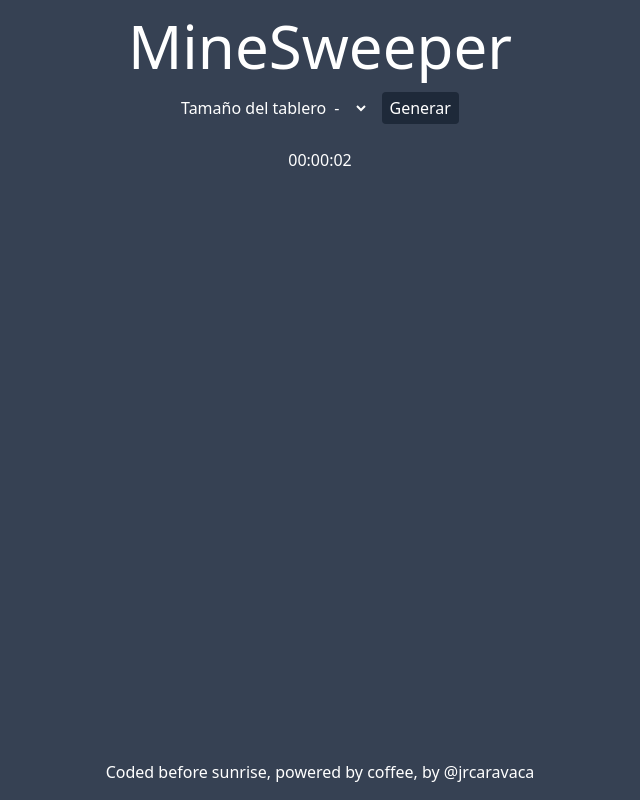
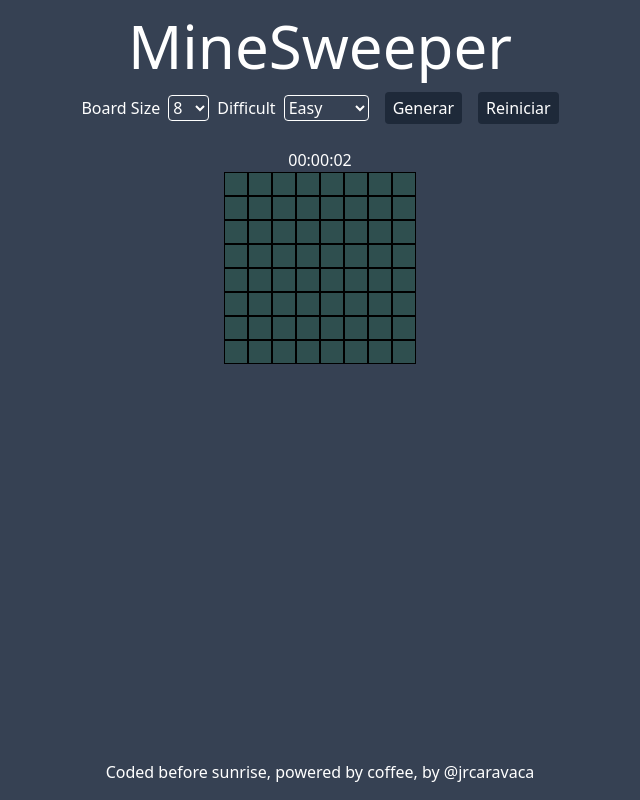
Before and after one commit to jrcaravaca/minesweeper, a website built with Vite: page index.html in a window 1280 px wide. Both pictures are taken after a click on the button "Generar". Shown: the whole page, without its empty margins (320-960 px from the left). Built offline with nearby package versions, Linux system fonts and the light colour scheme.

Commit message:
add restart button and restart whithout reload location

```diff
--- a/index.html
+++ b/index.html
@@ -14,15 +14,23 @@
       </header>
 
       <main class="flex flex-col items-center justify-center">
-        <form action="#">
-          <label for="board-size">Tamaño del tablero</label>
-          <select name="board-size" id="board-size" class="bg-gray-700">
-            <option value="-">-</option>
+        <form action="#" class="flex items-center justify-center gap-2">
+          <label for="board-size">Board Size</label>
+          <select name="board-size" id="board-size" class="bg-gray-700 border rounded">
+            <!-- <option value="-">-</option> -->
             <option value="8">8</option>
             <option value="16">16</option>
             <option value="32">32</option>
           </select>
-          <button class="cursor-pointer bg-gray-800 text-white px-2 py-1 rounded ml-2">Generar</button>
+          <label for="difficult">Difficult</label>
+          <select name="difficult" id="difficult" class="bg-gray-700 border rounded">
+            <!-- <option value="-">-</option> -->
+            <option value="easy">Easy</option>
+            <option value="medium">Medium</option>
+            <option value="hard">Hard</option>
+          </select>
+          <button class="cursor-pointer bg-gray-800 text-white px-2 py-1 rounded ml-2" id="start">Generar</button>
+          <button class="cursor-pointer bg-gray-800 text-white px-2 py-1 rounded ml-2" id="reset">Reiniciar</button>
         </form>
         <section id="container" class="mt-6">
           <div class="flex items-center justify-center">
--- a/src/classes/Board.js
+++ b/src/classes/Board.js
@@ -110,4 +110,8 @@ export class Board {
             return this.isGameOver
         }
     }
+
+    reset() {
+        this.element.innerText = "";
+    }
 };
--- a/src/classes/Timer.js
+++ b/src/classes/Timer.js
@@ -37,7 +37,9 @@ export class Timer {
         this.seconds = 0;
         this.mins = 0;
         this.hours = 0;
+        this.paintTimer();
     }
+
 
     paintTimer() {
         let h = String(this.hours).padStart(2, '0');
--- a/src/main.js
+++ b/src/main.js
@@ -4,17 +4,20 @@ import { Timer } from './classes/Timer';
 import { popup } from './ui/popup';
 import { bestTime } from './utils/timeScore';
 
-const button = document.querySelector('button');
-const select = document.getElementById('board-size');
+const startButton = document.getElementById('start');
+const resetButton = document.getElementById('reset');
+const boardSize = document.getElementById('board-size');
+const difficult = document.getElementById('difficult')
 const time = document.getElementById('time');
 const timer = new Timer(time);
+let board;
 
 
 
-button.addEventListener('click', e => {
-    let size = select.value;
+startButton.addEventListener('click', e => {
+    let size = boardSize.value;
     e.preventDefault();
-    const board = new Board(size);
+    board = new Board(size);
     board.generar()
     timer.start();
 
@@ -70,6 +73,14 @@ button.addEventListener('click', e => {
 
     })
 
-    button.disabled = true;
-    select.disabled = true;
+    startButton.disabled = true;
+    boardSize.disabled = true;
 })
+
+resetButton.addEventListener('click', (e) => {
+    e.preventDefault();
+    timer.stop();
+    board.reset()
+    startButton.disabled = false;
+    boardSize.disabled = false;
+})
```
